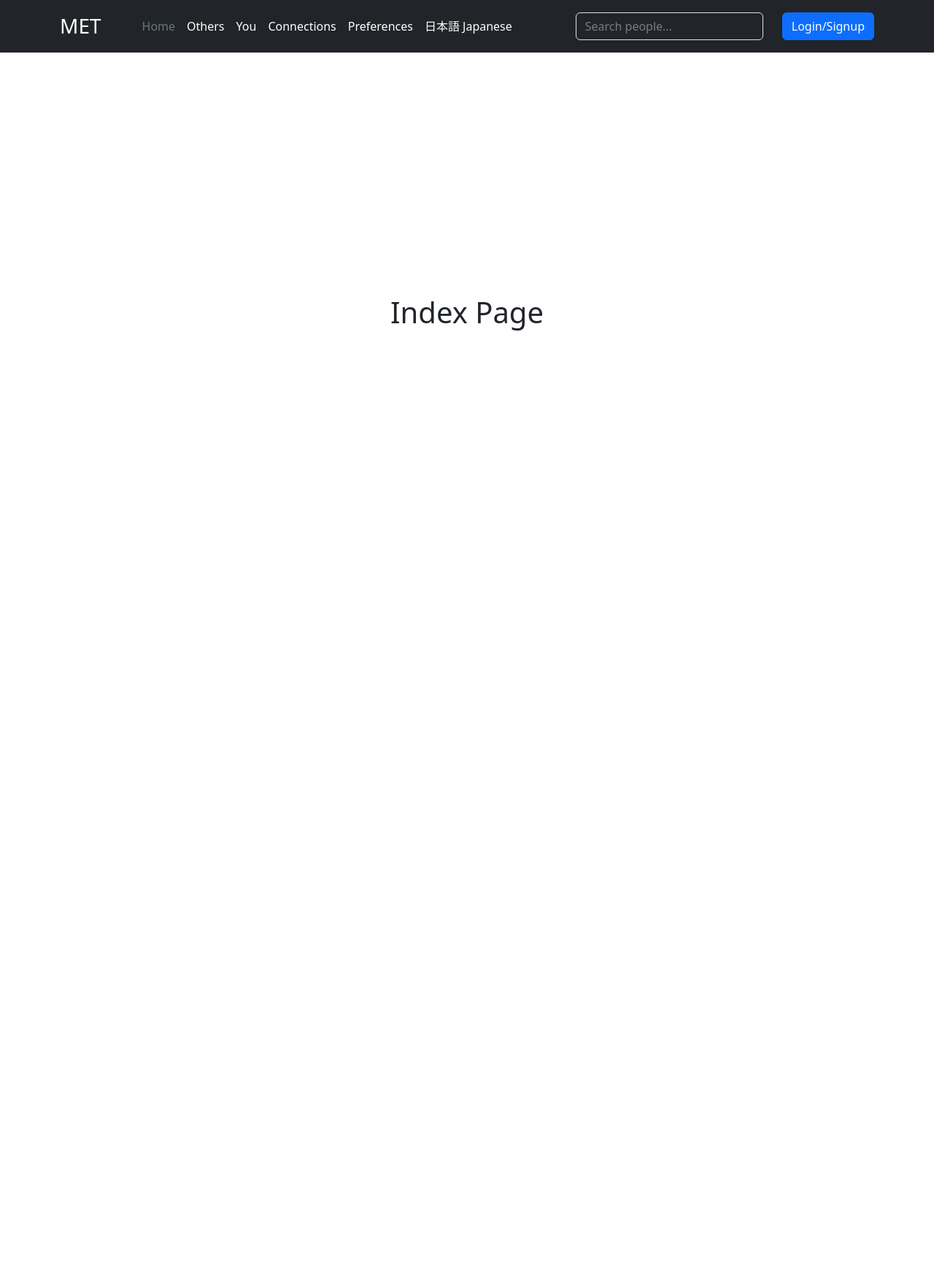
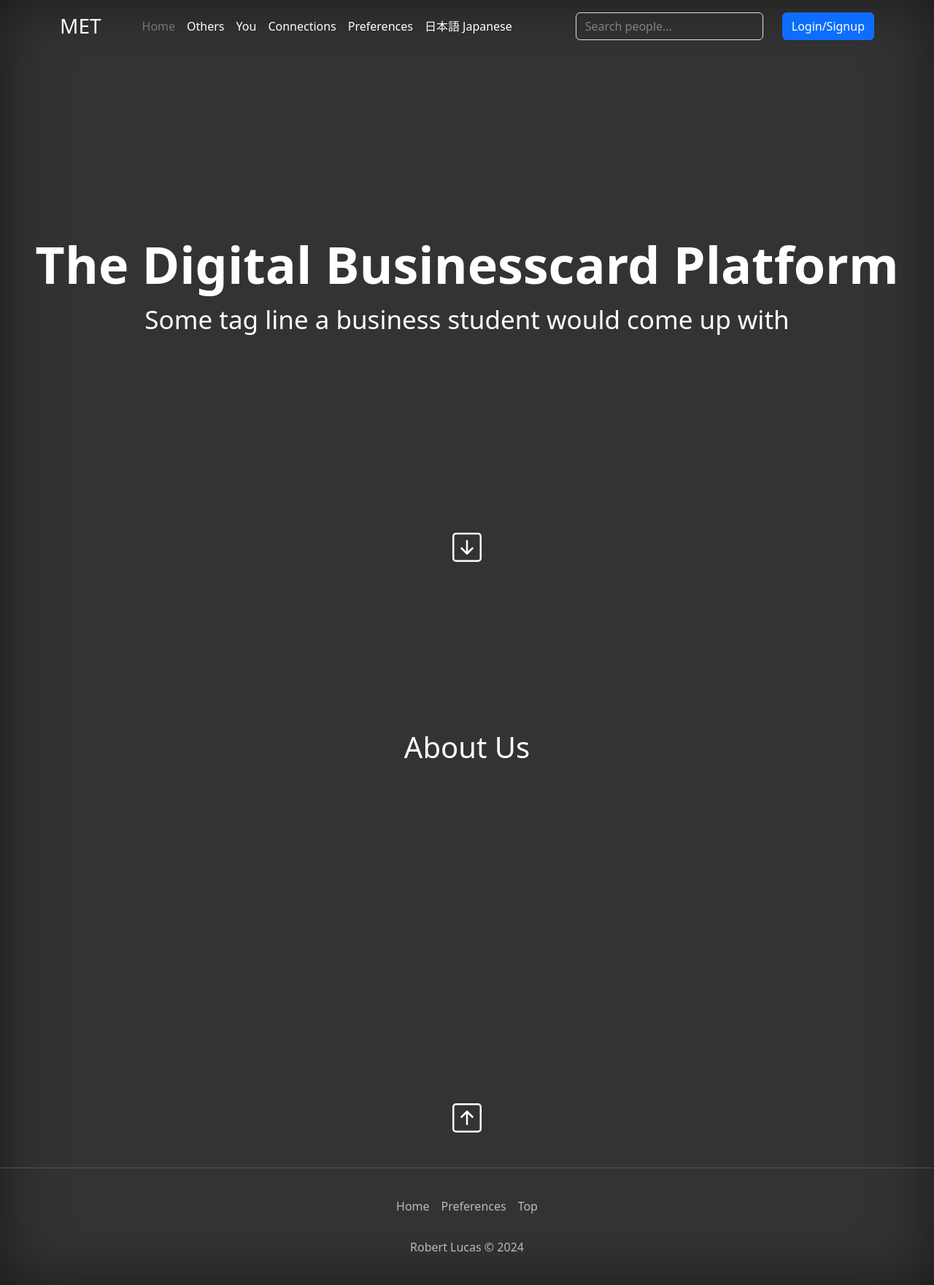
Before and after one commit to Robert-M-Lucas/met-bath, a React (Vite) app: page / in a window 1280 px wide. Shown: the whole page at 73% size. Before the commit the page ends 800 px from the top, so only its background shows below. Built offline with nearby package versions, Linux system fonts and the light colour scheme; no server answers.

Commit message:
Added footer and home page

```diff
--- a/index.html
+++ b/index.html
@@ -2,6 +2,7 @@
 <html lang="en">
 <head>
   <meta charset="UTF-8" />
+  <link rel="icon" type="image/png" href="src/assets/logo.png">
   <meta name="viewport" content="width=device-width, initial-scale=1.0" />
   <title>Met-Bath</title>
 </head>
--- a/package.json
+++ b/package.json
@@ -29,6 +29,7 @@
     "react-bootstrap-icons": "^1.11.4",
     "react-color": "^2.19.3",
     "react-dom": "^18.2.0",
+    "react-helmet": "^6.1.0",
     "react-router-dom": "^6.23.0",
     "react-tiles-dnd": "^0.1.2",
     "recharts": "^2.12.5",
@@ -44,6 +45,7 @@
     "@types/lodash": "^4.17.0",
     "@types/react": "^18.2.66",
     "@types/react-dom": "^18.2.22",
+    "@types/react-helmet": "^6.1.11",
     "@typescript-eslint/eslint-plugin": "^7.2.0",
     "@typescript-eslint/parser": "^7.2.0",
     "@vitejs/plugin-react-swc": "^3.5.0",
--- /dev/null
+++ b/src/components/Footer.tsx
@@ -0,0 +1,28 @@
+import { Link } from "react-router-dom";
+
+type HeightUnit = 'px' | 'rem' | 'vh';
+type HeightProp = `${number}${HeightUnit}` | "0";
+
+interface Props {
+    margin?: HeightProp;
+    white?: boolean;
+}
+
+export function Footer({margin = "0", white = false}: Props) {
+    const color = white ? "#BABABA" : "#696969";
+
+    return <footer style={{marginTop: margin, color: color}}>
+        <hr className="my-0 w-100"/>
+
+        <div style={{padding: "2.5rem 0"}}>
+            <ul className="nav justify-content-center pt-0 mt-0 pb-3 mb-3">
+                <li className="nav-item"><Link to="/" className="nav-link px-2 py-0" style={{color: color}}>Home</Link></li>
+                <li className="nav-item"><Link to="/preferences" className="nav-link px-2 py-0" style={{color: color}}>Preferences</Link></li>
+                <li className="nav-item"><Link to="#" className="nav-link px-2 py-0" style={{color: color}} onClick={() => window.scrollTo(0, 0)}>
+                    Top
+                </Link></li>
+            </ul>
+            <p className="text-center mb-0" style={{color: color}}>Robert Lucas © 2024</p>
+        </div>
+    </footer>;
+}
--- a/src/components/header/Header.tsx
+++ b/src/components/header/Header.tsx
@@ -84,7 +84,7 @@ export function Header({ show_search_bar, header_state }: Props) {
 
 
 
-    return <header className="p-3 text-bg-dark">
+    return <header className={"p-3" + (header_state == "Home" ? " text-white" : " text-bg-dark")}>
         <div className="container">
             <div className="d-flex flex-wrap align-items-center justify-content-center justify-content-lg-start">
                 {/* <a href="/" className="d-flex align-items-center mb-2 mb-lg-0 text-white text-decoration-none">
@@ -107,7 +107,7 @@ export function Header({ show_search_bar, header_state }: Props) {
 
                 {show_search &&
                 <form className="col-12 col-lg-auto mb-3 mb-lg-0 me-lg-3" role="search" onSubmit={search}>
-                    <input type="search" onChange={(e) => { setSearchVal(e.currentTarget.value); }} id="headerSearch" className="form-control text-bg-dark" placeholder={t.SEARCH_PEOPLE_ELLIPSES} aria-label="Search"/>
+                    <input type="search" onChange={(e) => { setSearchVal(e.currentTarget.value); }} id="headerSearch" className="form-control text-white" style={{background: "none"}} placeholder={t.SEARCH_PEOPLE_ELLIPSES} aria-label="Search"/>
                 </form>}
 
 
--- a/src/pages/connections/ConnectionsPage.tsx
+++ b/src/pages/connections/ConnectionsPage.tsx
@@ -5,6 +5,7 @@ import { getAllUserConnections, getUserProfile, removeUserConnection, UserProfil
 import { auth } from "../../util/firebase";
 import { DashLg } from "react-bootstrap-icons";
 import { useNavigate } from "react-router-dom";
+import { Footer } from "../../components/Footer";
 
 function ConnectionsPage() {
     const {translation: t} = useContext(LanguageContext)!;
@@ -38,7 +39,7 @@ function ConnectionsPage() {
 
     return (<>
         <Header header_state="Connections"/>
-        <div className="w-100">
+        <div className="w-100" style={{minHeight: "90vh"}}>
             <div className="container text-center mt-5">
                 <table className="table table-striped">
                 <thead>
@@ -71,6 +72,7 @@ function ConnectionsPage() {
                 </table>
             </div>
         </div>
+        <Footer/>
     </>);
 }
 
--- /dev/null
+++ b/src/pages/index/IndexInner.tsx
@@ -0,0 +1,36 @@
+import { useContext } from "react";
+import { LanguageContext } from "../../main";
+import {Helmet} from 'react-helmet';
+import "./IndexStyle.scss"
+import { ArrowDownSquare, ArrowUpSquare } from "react-bootstrap-icons";
+
+export default function IndexInner() {
+    const {translation: t} = useContext(LanguageContext)!;
+
+    return <>
+        {/* MAIN */}
+        <Helmet>
+            <style>{'body { background-color: #333333; box-shadow: inset 0 0 5rem rgba(0, 0, 0, .5); min-height: 100vh}'}</style>
+        </Helmet>
+        <div className="w-100 text-center text-white" style={{position: "absolute", top: "50%", transform: "translate(0, -50%)",}}>
+            <h1 style={{fontSize: "70px"}}><b>The Digital Businesscard Platform</b></h1>
+            <p style={{fontSize: "35px"}}>Some tag line a business student would come up with</p>
+        </div>
+        <div className="text-center text-white w-100" style={{position: "absolute", bottom: "30px"}}>
+            <a href="#about" className="text-white"><ArrowDownSquare style={{width: "40px", height: "40px"}}/></a>
+        </div>
+        <div className="d-flex flex-column" style={{minHeight: "100vh", width: "100vw"}}>
+            {/* ABOUT */}
+            <section id="about">
+                <div className="text-center text-white" style={{marginTop: "200px"}}>
+                    <h1>About Us</h1>
+                </div>
+            </section>
+
+            <div className="text-center text-white w-100 mt-auto mb-5">
+                <a href="#main" className="text-white"><ArrowUpSquare style={{width: "40px", height: "40px"}}/></a>
+            </div>
+        </div>
+
+    </>;
+}
--- a/src/pages/index/IndexPage.tsx
+++ b/src/pages/index/IndexPage.tsx
@@ -1,7 +1,6 @@
-import { useContext } from "react";
+import { Footer } from "../../components/Footer";
 import { Header } from "../../components/header/Header";
-import { LanguageContext } from "../../main";
-import { FullscreenCenter } from "../../components/FullscreenCenter";
+import IndexInner from "./IndexInner";
 
 function IndexPage() {
     // const navigate = useNavigate();
@@ -10,13 +9,15 @@ function IndexPage() {
     //     navigate("/fakeuser/" + id);
     // };
 
-    const {translation: t} = useContext(LanguageContext)!;
-
     return (<>
-        <Header header_state="Home"/>
-        <FullscreenCenter>
-            <h1>{t.INDEX_PAGE_NAME}</h1>
-        </FullscreenCenter>
+        <section id="main"></section>
+        <div className="d-flex" style={{height: "100vh"}}>
+            <div className="d-block w-100">
+                <Header header_state="Home"/>
+            </div>
+        </div>
+        <IndexInner/>
+        <Footer white={true}/>
     </>);
 }
 
--- a/src/pages/others/OthersPage.tsx
+++ b/src/pages/others/OthersPage.tsx
@@ -6,6 +6,7 @@ import { Nav } from "react-bootstrap";
 import { useContext } from "react";
 import { LanguageContext } from "../../main";
 import { UserProfile } from "../../util/user_profile";
+import { Footer } from "../../components/Footer";
 
 
 export function OthersPage() {
@@ -55,5 +56,6 @@ export function OthersPage() {
                 </div>
             </div>
         </div>
+        <Footer/>
     </>
 }
--- a/src/pages/preferences/PreferencesPage.tsx
+++ b/src/pages/preferences/PreferencesPage.tsx
@@ -8,6 +8,7 @@ import { ChromePicker, ColorResult } from "react-color";
 import React from "react";
 import { CodeToColor, ColorToCode } from "../../util/util";
 import { LanguageContext } from "../../main";
+import { Footer } from "../../components/Footer";
 
 
 export function PreferencesPage() {
@@ -185,6 +186,7 @@ export function PreferencesPage() {
             </form>
             <div className="mb-5"></div>
         </div>
+        <Footer/>
     </>
 }
 
--- a/src/pages/search/SearchPage.tsx
+++ b/src/pages/search/SearchPage.tsx
@@ -5,6 +5,7 @@ import { Header } from "../../components/header/Header";
 import { BusinessCard } from "../../components/business_card/BusinessCard";
 import { UserProfile } from "../../util/user_profile";
 import { SearchBar } from "../../components/SearchBar";
+import { Footer } from "../../components/Footer";
 
 export class SearchOptions {
     search: string
@@ -100,6 +101,6 @@ export function SearchPage() {
                 </div>
             </div>
         </div>
-
+        <Footer/>
     </>;
 }
--- a/src/pages/user_profile/ProfilePage.tsx
+++ b/src/pages/user_profile/ProfilePage.tsx
@@ -1,4 +1,5 @@
 import { BusinessCard } from "../../components/business_card/BusinessCard";
+import { Footer } from "../../components/Footer";
 import { Header, HeaderState } from "../../components/header/Header";
 import { auth } from "../../util/firebase";
 import { UserProfile } from "../../util/user_profile";
@@ -18,6 +19,7 @@ export function ProfilePage({ user_profile }: Props) {
 
     return (<>
         <Header header_state={headerState}/>
+        <div style={{minHeight: "90vh"}}>
             <div style={{height: "6rem"}}></div>
             <div className="d-flex justify-content-between align-items-center">
                 <div className="flex-grow-1" style={{height: "1px", background: "rgba(0, 0, 0, 0.176)"}}></div>
@@ -38,5 +40,7 @@ export function ProfilePage({ user_profile }: Props) {
                 </div>
                 <div className="d-flex" style={{flex: 1}}></div>
             </div>
+        </div>
+        <Footer/>
     </>);
 }
```
Also changed, not shown: src/assets/logo.png (added), src/pages/index/IndexStyle.scss (added), 1 other file (tests, documents, lock files or other folders). Lines whose indentation alone changed are shown as unchanged.
